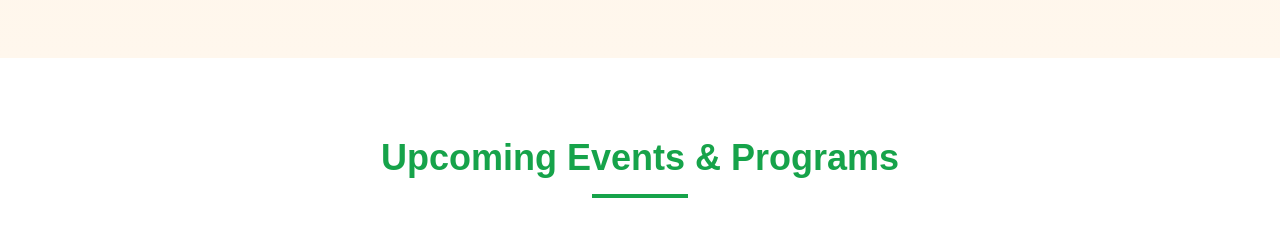
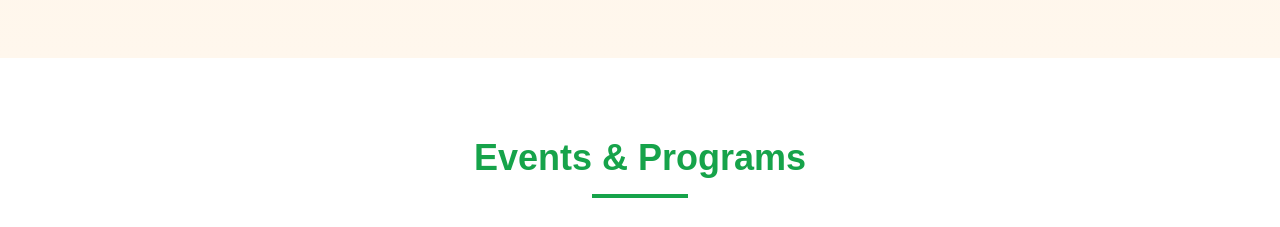
Before and after one commit to harryyking/Global-Inclusion-Network-International, a Next.js app: page / in a window 1280 px wide. Shown: the part 3980-4207 px from the top of the page. Built offline with nearby package versions, Linux system fonts and the light colour scheme; a web font is replaced by a local one.

Commit message:
first version done

```diff
--- a/components/Footer.tsx
+++ b/components/Footer.tsx
@@ -13,6 +13,7 @@
             alt="logo"
             width={80}
             height={80}
+            className="mb-4"
           />
             <h3 className="text-2xl font-bold mb-4">Global Inclusion Network International</h3>
             <p className="text-sm leading-relaxed">
--- a/components/Programs.tsx
+++ b/components/Programs.tsx
@@ -27,7 +27,7 @@
       <div className="container mx-auto px-4">
         {/* Header */}
         <div className="text-center mb-12">
-          <h2 className="text-4xl font-bold text-primary mb-4">Upcoming Events & Programs</h2>
+          <h2 className="text-4xl font-bold text-primary mb-4">Events & Programs</h2>
           <div className="w-24 h-1 bg-primary mx-auto mb-6"></div>
           <p className="text-lg text-base-content/80">Join us in making a difference through our various programs and events</p>
         </div>
```
